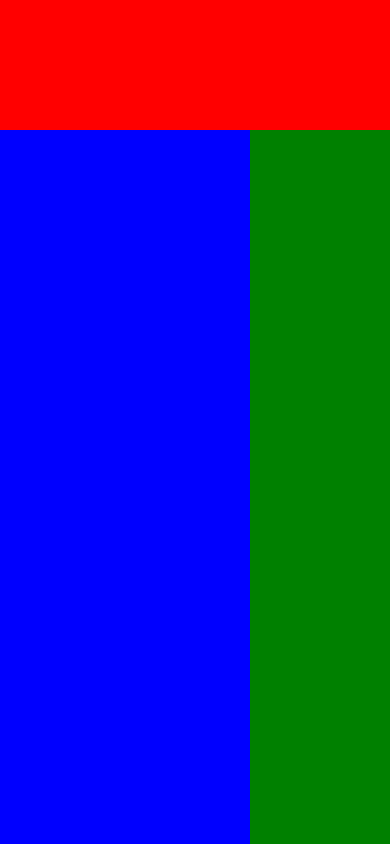
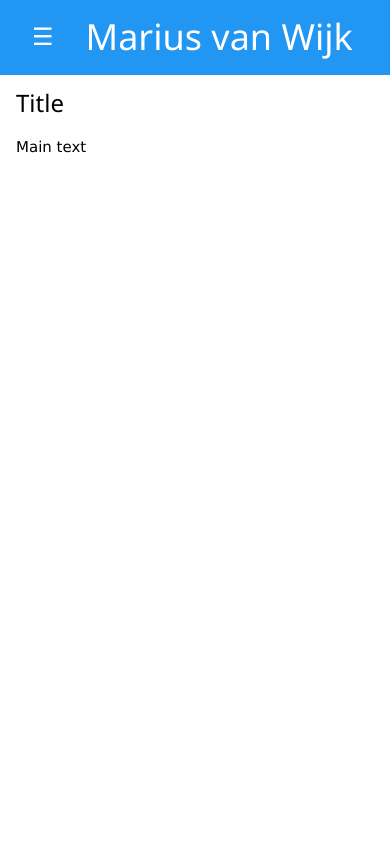
Before and after one commit to Mariusmivw/Mariusmivw-not-on-github.io, a plain HTML site: page index.html in a window 390 px wide. Drawn offline with nearby package versions, Linux system fonts and the light colour scheme.

Commit message:
added w3-styles

```diff
--- a/index.html
+++ b/index.html
@@ -1,16 +1,45 @@
 <html>
 
 <head>
-    <title>Marius' Portfolio</title>
-    <link type="text/css" rel="stylesheet" href="style.css" />
+	<title>Marius' Portfolio</title>
+	<link type="text/css" rel="stylesheet" href="style.css">
+	<link rel="stylesheet" href="https://www.w3schools.com/w3css/4/w3.css">
+	<script src="main.js"></script>
 </head>
 
 <body>
-    <div id="container">
-        <div id="header"></div>
-        <div id="sidebar"></div>
-        <div id="main-content"></div>
-    </div>
+
+	<!--header-->
+	<div class="w3-blue">
+		<div class="w3-container">
+			<div class="w3-cell w3-cell-middle">
+				<button class="w3-button w3-xlarge w3-hide-large" onclick="toggle_sidebar()">&#9776;</button>
+			</div>
+			<div class="w3-cell w3-cell-middle w3-container">
+				<h1>Marius van Wijk</h1>
+			</div>
+		</div>
+	</div>
+
+	<!--body-->
+	<div>
+		<!--sidebar-->
+		<div class="w3-sidebar w3-bar-block w3-collapse w3-card w3-animate-left" style="width:200px;" id="sidebar">
+			<button class="w3-bar-item w3-button w3-large w3-hide-large" onclick="close_sidebar()">Close &times;</button>
+			<a href="#" class="w3-bar-item w3-button">Link 1</a>
+			<a href="#" class="w3-bar-item w3-button">Link 2</a>
+			<a href="#" class="w3-bar-item w3-button">Link 3</a>
+		</div>
+
+		<!--main-->
+		<div class="w3-main" style="margin-left:200px">
+			<div class="w3-container">
+				<h3>Title</h3>
+				<p>Main text</p>
+			</div>
+
+		</div>
+	</div>
 </body>
 
 </html>
--- /dev/null
+++ b/main.js
@@ -0,0 +1,18 @@
+function toggle_sidebar() {
+	if (document.getElementById("sidebar").style.display == "block") {
+		open_sidebar();
+		close_sidebar();
+	} else {
+		close_sidebar();
+		open_sidebar();
+	}
+}
+
+function open_sidebar() {
+	document.getElementById("sidebar").style.width = "100%";
+	document.getElementById("sidebar").style.display = "block";
+}
+
+function close_sidebar() {
+	document.getElementById("sidebar").style.display = "none";
+}
--- a/style.css
+++ b/style.css
@@ -1,27 +1,35 @@
-body {
+/* body {
     margin: 0;
+} */
+
+/* .full {
+    width: 100%;
+    height: 100%;
+} */
+
+#container {
+    display: grid;
+    grid-template-rows: 130px 1fr;
+    grid-template-columns: 230px 1fr;
 }
 
-#container {
-    width: 100%;
-    height: 100%;
-    display: grid;
-    grid-template-rows: 130px 1fr;
-    grid-template-columns: 250px 1fr;
-}
+
 
 #header {
-    background: red;
     grid-row: 1;
     grid-column: 1;
     grid-column-end: 3;
 }
 
+
+
 #sidebar {
-    background: blue;
+    background: #ffffff;
     grid-row: 2;
     grid-column: 1;
 }
+
+
 
 #main-content {
     background: green;
```
